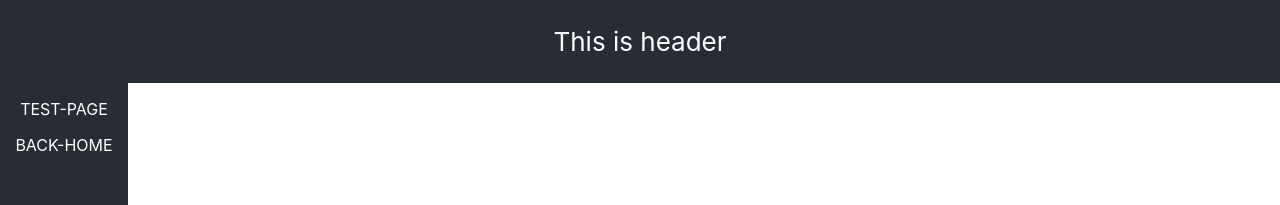
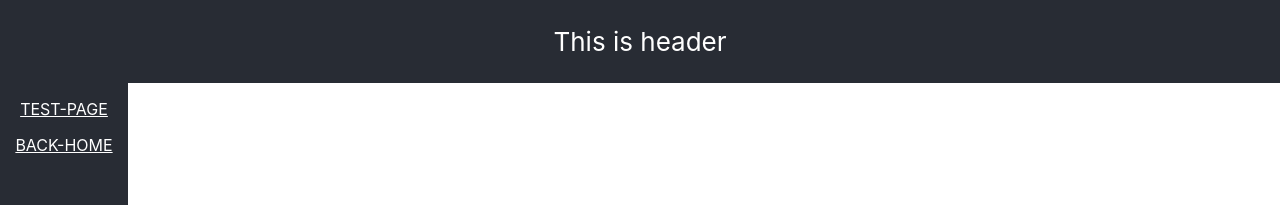
Before and after one commit to supervons/ExploreReact, a React app: page /sec in a window 1280 px wide. Shown: the top 205 px of the page. Built offline with nearby package versions, Linux system fonts and the light colour scheme; no server answers.

Commit message:
use NavLink ,add activeClassName.

```diff
--- a/src/pages/second/index.css
+++ b/src/pages/second/index.css
@@ -51,6 +51,13 @@
   }
 }
 
+.active{
+  color: #61dafb;
+}
+a{
+  color: #fff
+}
+
 .App-content{
   background-color: #ffffff;
   flex: 1
--- a/src/pages/second/index.tsx
+++ b/src/pages/second/index.tsx
@@ -1,8 +1,7 @@
 import React, { useEffect, useState } from 'react';
 import service from 'utils/service';
 import './index.css';
-import { Route } from 'react-router-dom';
-import { useHistory } from 'react-router';
+import { Route, NavLink } from 'react-router-dom';
 
 import Test from '../business/test';
 
@@ -16,7 +15,6 @@ const Index: React.FC<UserInfo> = () => {
     { name: 'TEST-PAGE', path: '/sec/test-page' },
     { name: 'BACK-HOME', path: '/' }
   ]);
-  const history = useHistory();
   useEffect(() => {
     const params = {
       loginId: 'test',
@@ -39,13 +37,10 @@ const Index: React.FC<UserInfo> = () => {
         <aside className="App-aside">
           {menuList.map(res => {
             return (
-              <p
-                style={{ color: '#fff' }}
-                onClick={() => {
-                  history.push(res.path);
-                }}
-              >
-                {res.name}
+              <p key={res.name}>
+                <NavLink exact to={res.path} activeClassName="active">
+                  {res.name}
+                </NavLink>
               </p>
             );
           })}
```
